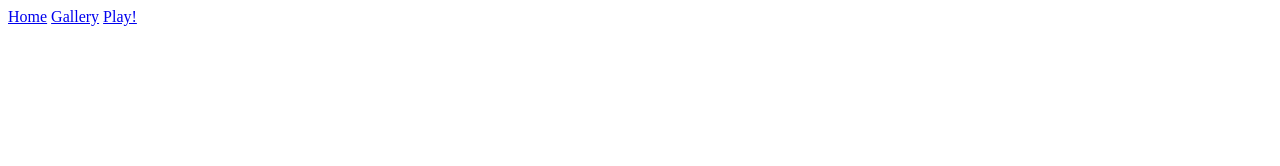
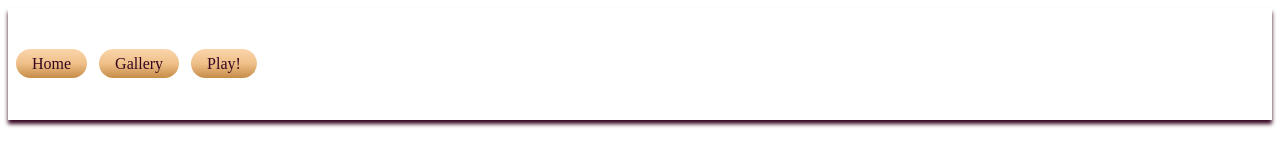
Before and after one commit to CirceLeo/sketchee-redo, a website: page views/home.html in a window 1280 px wide. Drawn offline with Linux system fonts and the light colour scheme; the site is published under a folder, as on GitHub Pages, so addresses that start at the root find nothing.

Commit message:
practice!

```diff
--- a/routes/user.js
+++ b/routes/user.js
@@ -11,7 +11,6 @@ const router = express.Router();
 //Homepage for the user when connected through a get
 router.get('/', (req, res, next) =>{
     //send html info as a res when hit as get method
-    console.log('did i make it here?');
     res.sendFile(path.join(rootDir, 'views', 'home.html'));
 });
 
--- a/views/home.html
+++ b/views/home.html
@@ -5,10 +5,80 @@
     <meta http-equiv="X-UA-Compatible" content="IE=edge">
     <meta name="viewport" content="width=device-width, initial-scale=1.0">
     <title>Home Page</title>
-    <link rel="stylesheet" href="/sketchee-redo/public/css/header.css">
+    <link rel="stylesheet" href="../public/css/header.css">
+    <style>
+        /* nav a, nav .header-btn, .gallery-button{
+            text-decoration: none;
+            color: #360621;
+            padding: .4em 1em;
+            background-image: linear-gradient(#FAD5AB, #EFC089, #C68C48 );
+            transition: all ease-in-out 0.5s;
+            border-radius: 1em;
+            border: none;
+            font-size: 1em;
+            font-weight: 400;
+            margin-top: 0.5em;
+            margin-left: .5em;
+            white-space: nowrap;
+            }
+
+        nav a:hover,  nav .header-btn:hover, .gallery-button:hover {
+            transition: all ease-in-out 0.3s;
+            color: black;
+            border-radius: 2em;
+            padding: .2em .75em;
+
+            height: fit-content;
+            width: .5em;
+            filter: grayscale(50%);
+            background-image: linear-gradient( #C68C48, #FAD5AB);
+        }
+
+        #header img {
+            height: 5em;
+            box-shadow: 2px 2px #360621;
+            margin: 0px;
+        }
+
+        nav .active {
+            background-image: linear-gradient( #C68C48, #FAD5AB);
+            border-radius: 1em;
+            text-decoration: underline;
+        }
+
+        nav {
+            width: 40%;
+        }
+
+        .header{
+            height: 7em;
+            left: 0px;
+            top: 0px;
+            box-shadow: 0px 4px 4px #360621;
+            display: flex;
+            justify-content: space-between;
+            align-items: center;
+        }
+
+        .header-content {
+            display: flex;
+            justify-content: space-between;
+            align-items: center;
+            width: 90vw;
+        }
+
+        #footer, .header{
+            background-color: #50032F;
+            background-image: linear-gradient(90deg,#35031f, #50032F, #620439,#50032F, #35031f);
+            width: 100vw;
+            color: white;
+            position: absolute;
+        } */
+
+    </style>
 </head>
 <body>
-    <header class="header">
+    <header  class="header">
         <div class='header-content'>
         <!-- <img src={logo} onClick={() => navigateTo('/')} className='logo'/> -->
 
@@ -23,8 +93,8 @@
             )
         }  -->
         <!-- {/* { user.username ? <p>{user.username}</p> : <p> No one is logged in</p>} */} -->
-        <nav>
-            <a  href= '/'>Home</a>
+            <nav  >
+                <a href= '/'>Home</a>
                 <a  href= '/gallery'>Gallery</a>
                 <a  href= '/play'>Play!</a>
                 <!-- { location.pathname === '/play' ? <button onClick={openHowTo}className='header-btn'>How to Play</button> : null} -->
```
Also changed, not shown: app.js (line endings or trailing spaces). Lines whose indentation alone changed are shown as unchanged.
